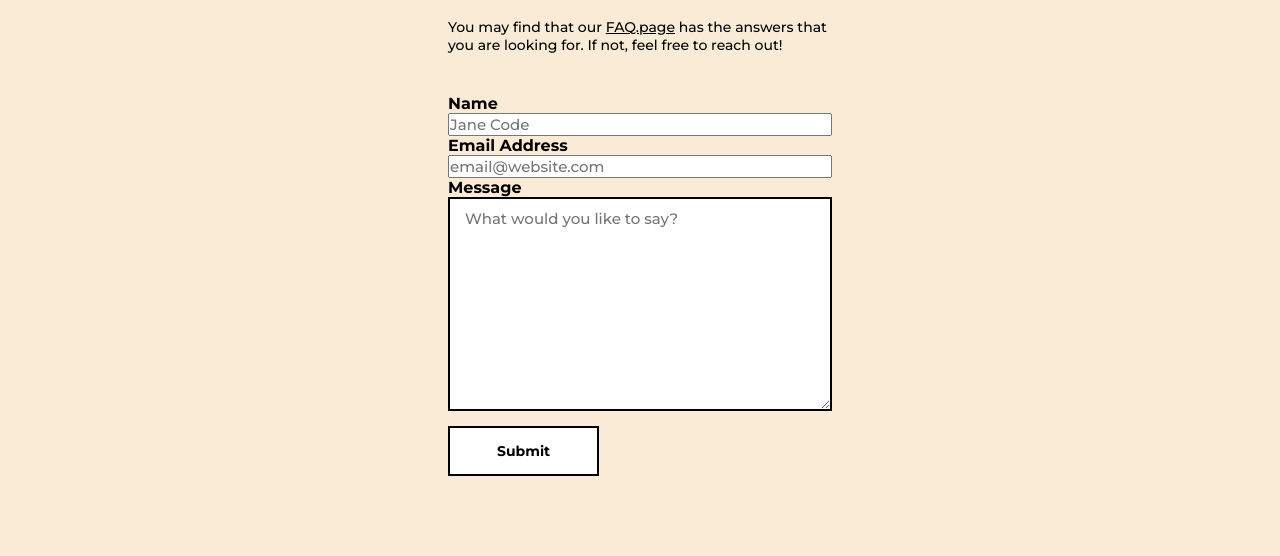
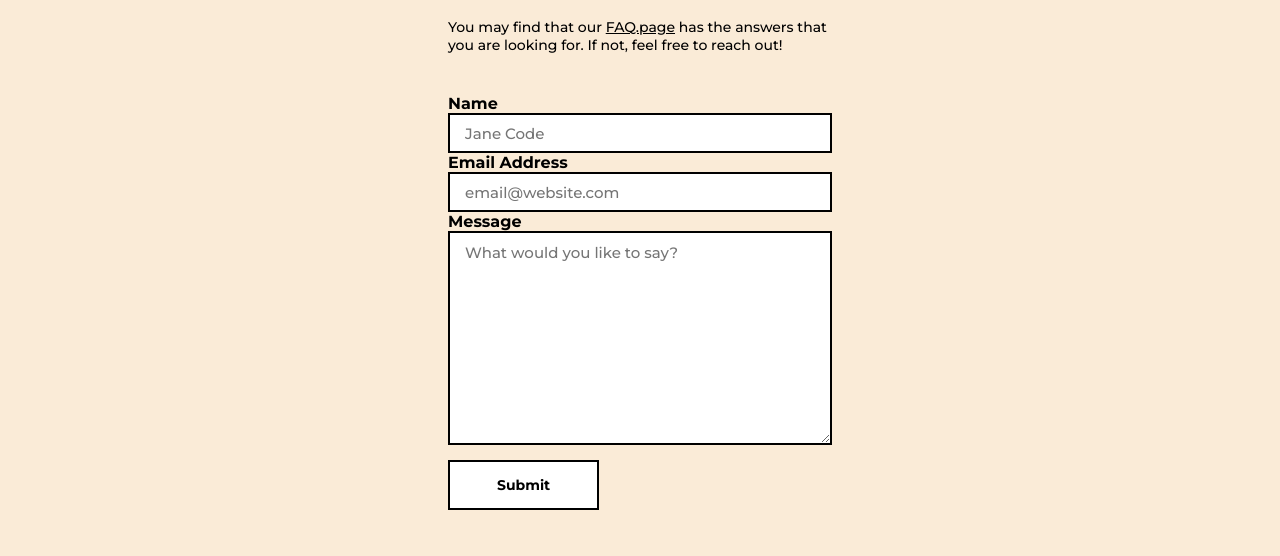
Before and after one commit to EdgarBor/FrontendPractice, a plain HTML site: page contact.html in a window 1280 px wide. Shown: the part 244-800 px from the top of the page. Drawn offline with Linux system fonts and the light colour scheme.

Commit message:
change project component

```diff
--- a/assets/css/Newsletter.css
+++ b/assets/css/Newsletter.css
@@ -70,7 +70,7 @@
     font-weight: 500;
     cursor: pointer;
     font-size: 12px;
-    margin: 0 0 40px;
+    margin: 20px 0 40px;
 }
 
 .substack h6 {
--- a/assets/css/contact.css
+++ b/assets/css/contact.css
@@ -40,6 +40,9 @@
     width: 100%;
     font-size: 15px;
     font-weight: 500;
+    height: 40px;
+    padding: 0 15px;
+    border: 2px solid black;
 }
 
 .form_input textarea {
```
